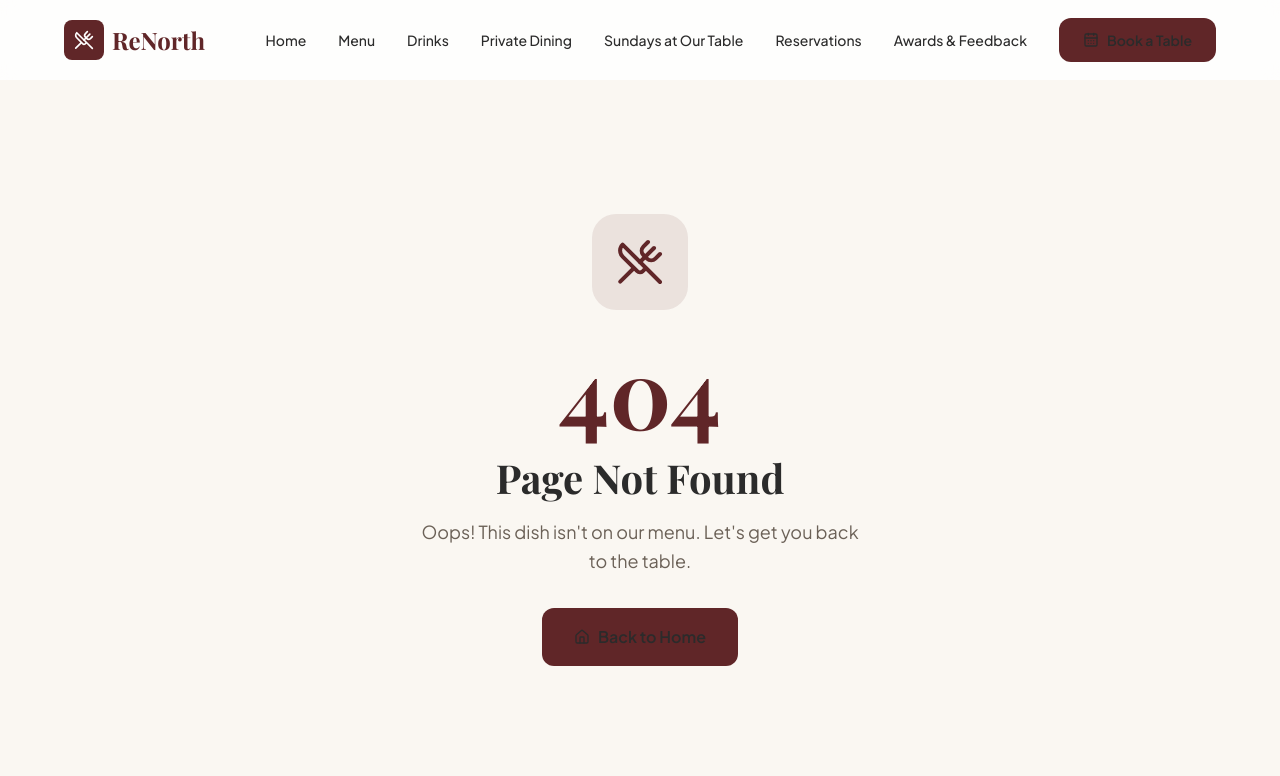
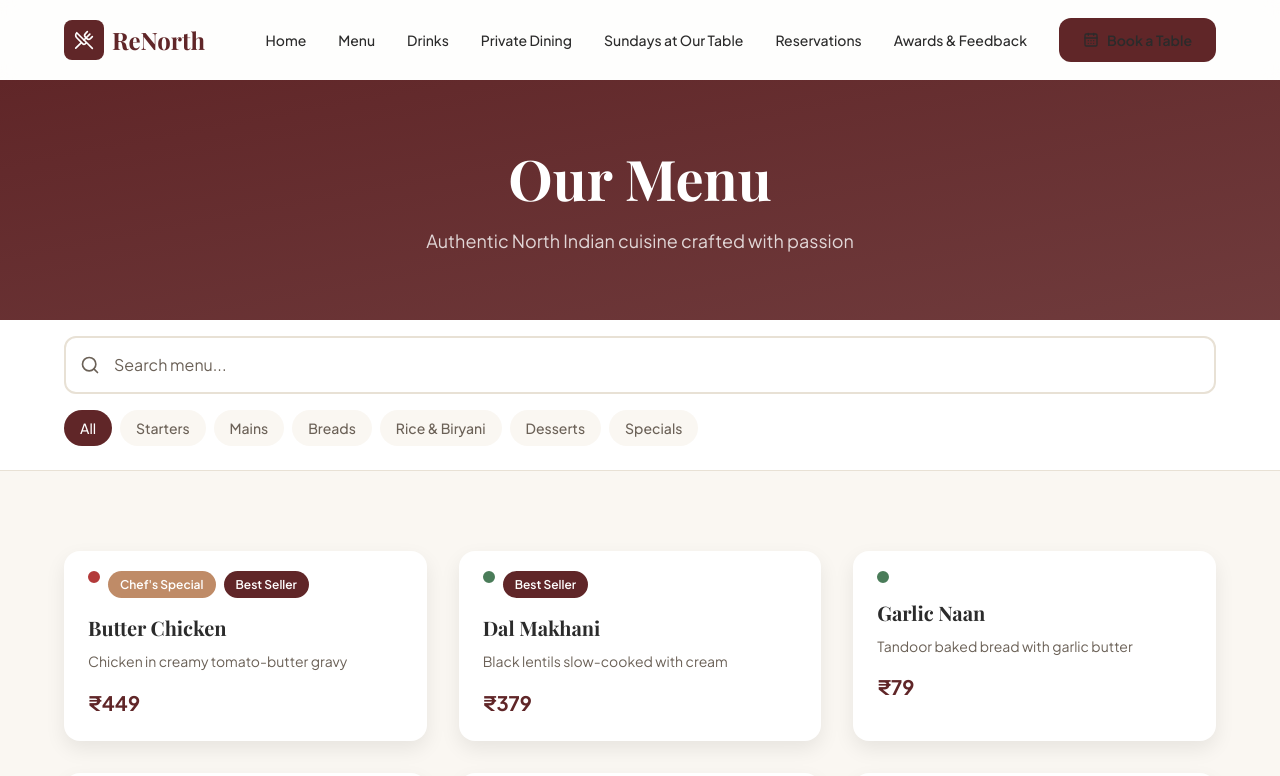
Before and after one commit to yuv9799/Restaurant, a Next.js app in the folder frontend/: page /Restaurant/menu in a window 1280 px wide. Before the commit this address had no page. Shown: the top 776 px of the page. Built offline with nearby package versions, Linux system fonts and the light colour scheme.

Commit message:
Add clean menu page

```diff
--- /dev/null
+++ b/frontend/src/app/menu/page.tsx
@@ -0,0 +1,104 @@
+'use client';
+
+import { useState } from 'react';
+import { motion } from 'framer-motion';
+import { Search } from 'lucide-react';
+import MenuCard from '@/components/MenuCard';
+
+const categories = [
+  { id: 'all', label: 'All' },
+  { id: 'starters', label: 'Starters' },
+  { id: 'mains', label: 'Mains' },
+  { id: 'breads', label: 'Breads' },
+  { id: 'rice-biryani', label: 'Rice & Biryani' },
+  { id: 'desserts', label: 'Desserts' },
+  { id: 'specials', label: 'Specials' },
+];
+
+const dishes = [
+  { _id: '1', name: 'Butter Chicken', description: 'Chicken in creamy tomato-butter gravy', price: 449, category: 'mains', isVeg: false, isChefSpecial: true, isBestSeller: true },
+  { _id: '2', name: 'Dal Makhani', description: 'Black lentils slow-cooked with cream', price: 379, category: 'mains', isVeg: true, isBestSeller: true },
+  { _id: '3', name: 'Garlic Naan', description: 'Tandoor baked bread with garlic butter', price: 79, category: 'breads', isVeg: true },
+  { _id: '4', name: 'Chicken Biryani', description: 'Aromatic basmati rice with chicken', price: 399, category: 'rice-biryani', isVeg: false, isBestSeller: true },
+  { _id: '5', name: 'Gulab Jamun', description: 'Milk dumplings in rose syrup', price: 149, category: 'desserts', isVeg: true },
+  { _id: '6', name: 'Paneer Tikka', description: 'Grilled cottage cheese in spices', price: 349, category: 'starters', isVeg: true, isChefSpecial: true },
+];
+
+export default function MenuPage() {
+  const [selectedCategory, setSelectedCategory] = useState('all');
+  const [searchQuery, setSearchQuery] = useState('');
+
+  const filtered = dishes.filter((dish: any) => {
+    const matchCategory = selectedCategory === 'all' || dish.category === selectedCategory;
+    const matchSearch = !searchQuery || dish.name.toLowerCase().includes(searchQuery.toLowerCase());
+    return matchCategory && matchSearch;
+  });
+
+  return (
+    <div className="pt-20">
+      <section className="bg-gradient-to-br from-primary to-primary/90 py-16">
+        <div className="container-custom text-center">
+          <motion.h1 className="text-white mb-4" initial={{opacity:0,y:20}} animate={{opacity:1,y:0}}>
+            Our Menu
+          </motion.h1>
+          <motion.p className="text-white/80 max-w-2xl mx-auto" initial={{opacity:0,y:20}} animate={{opacity:1,y:0}} transition={{delay:0.1}}>
+            Authentic North Indian cuisine crafted with passion
+          </motion.p>
+        </div>
+      </section>
+
+      <div className="sticky top-20 z-30 bg-white/95 backdrop-blur-md border-b border-border">
+        <div className="container-custom py-4">
+          <div className="relative mb-4">
+            <Search className="absolute left-4 top-1/2 -translate-y-1/2 w-5 h-5 text-text-muted" />
+            <input
+              type="text"
+              placeholder="Search menu..."
+              value={searchQuery}
+              onChange={(e) => setSearchQuery(e.target.value)}
+              className="input-field pl-12"
+            />
+          </div>
+
+          <div className="flex gap-2 overflow-x-auto pb-2">
+            {categories.map((cat) => (
+              <button
+                key={cat.id}
+                onClick={() => setSelectedCategory(cat.id)}
+                className={`px-4 py-2 rounded-full text-sm font-medium whitespace-nowrap transition-all ${
+                  selectedCategory === cat.id ? 'bg-primary text-white' : 'bg-background text-text-muted hover:bg-border'
+                }`}
+              >
+                {cat.label}
+              </button>
+            ))}
+          </div>
+        </div>
+      </div>
+
+      <section className="section-padding">
+        <div className="container-custom">
+          {filtered.length === 0 ? (
+            <div className="text-center py-20">
+              <p className="text-text-muted text-xl">No dishes found</p>
+            </div>
+          ) : (
+            <div className="grid grid-cols-1 md:grid-cols-2 lg:grid-cols-3 gap-8">
+              {filtered.map((dish: any) => (
+                <MenuCard
+                  key={dish._id}
+                  name={dish.name}
+                  description={dish.description}
+                  price={dish.price}
+                  isVeg={dish.isVeg}
+                  isChefSpecial={dish.isChefSpecial}
+                  isBestSeller={dish.isBestSeller}
+                />
+              ))}
+            </div>
+          )}
+        </div>
+      </section>
+    </div>
+  );
+}
```
